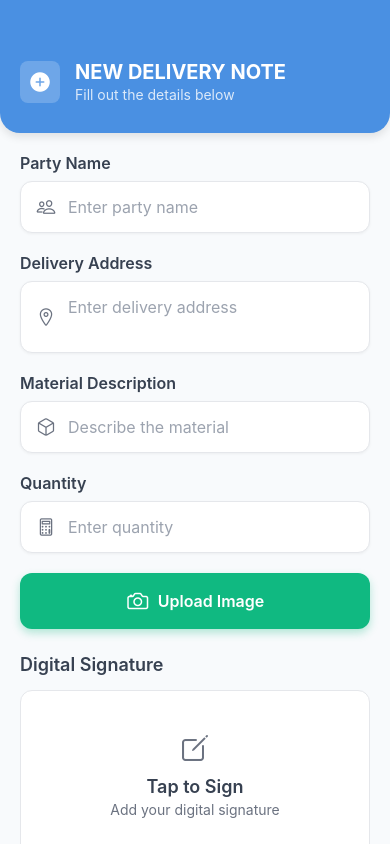
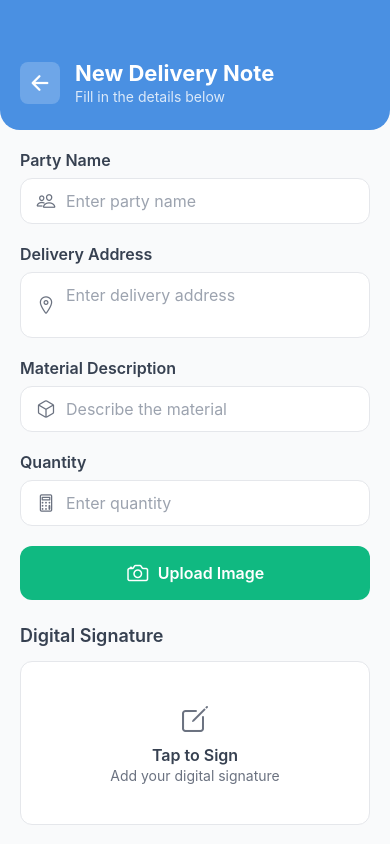
Before and after one commit to KushalJain07/RDMS_1, a React Native app: screen /DeliveryNoteScreen in a window 390 px wide. Built offline with nearby package versions, Linux system fonts and the light colour scheme.

Commit message:
changes in the suppiler  add dilivery note screen

```diff
--- a/screens/Driver_screens/DeliveryNoteScreen.jsx
+++ b/screens/Driver_screens/DeliveryNoteScreen.jsx
@@ -1,5 +1,4 @@
 import Icon from 'react-native-vector-icons/Ionicons';
-
 import SignatureScreen from 'react-native-signature-canvas';
 import React, { useRef, useState } from 'react';
 import {
@@ -11,43 +10,29 @@ import {
   StyleSheet,
   Alert,
   StatusBar,
+  Image,
 } from 'react-native';
 import { useNavigation } from '@react-navigation/native';
 import MapScreen from './MapScreen';
 
-
-
-export default function DeliveryNoteScreen () {
-
-const navigation = useNavigation();
-
-
+export default function DeliveryNoteScreen() {
+  const navigation = useNavigation();
 
   const [signature, setSignature] = useState(null);
   const [showSignaturePad, setShowSignaturePad] = useState(false);
   const signatureRef = useRef();
 
-  function handleNavigation(screenName) {
-    navigation.navigate(screenName);
-
-
-  }
-
-
-
-
-  const handleSignature = (signature) => {
-    setSignature(signature);
+  const handleSignature = (sig) => {
+    setSignature(sig);
     setShowSignaturePad(false);
   };
 
   const handleEmpty = () => {
-    Alert.alert('Warning', 'Please provide a signature');
+    Alert.alert('Warning', 'Please provide a signature.');
   };
 
   const clearSignature = () => {
     setSignature(null);
-    signatureRef.current?.clearSignature();
   };
 
   const style = `.m-signature-pad--footer {display: none; margin: 0px;}`;
@@ -58,18 +43,17 @@ const navigation = useNavigation();
       <ScrollView contentContainerStyle={styles.container}>
         {/* Header */}
         <View style={styles.header}>
-          <TouchableOpacity style={styles.backButton}>
-            <Icon name="add-circle" size={24} color="#fff" />
+          <TouchableOpacity style={styles.backButton} onPress={() => navigation.goBack()}>
+            <Icon name="arrow-back" size={24} color="#fff" />
           </TouchableOpacity>
           <View style={styles.headerTitleContainer}>
-            <Text style={styles.headerTitle}>NEW DELIVERY NOTE</Text>
-            <Text style={styles.headerSubtitle}>Fill out the details below</Text>
+            <Text style={styles.headerTitle}>New Delivery Note</Text>
+            <Text style={styles.headerSubtitle}>Fill in the details below</Text>
           </View>
         </View>
 
         {/* Form Container */}
         <View style={styles.formContainer}>
-          {/* Party Name */}
           <View style={styles.inputGroup}>
             <Text style={styles.inputLabel}>Party Name</Text>
             <View style={styles.inputContainer}>
@@ -82,7 +66,6 @@ const navigation = useNavigation();
             </View>
           </View>
 
-          {/* Delivery Address */}
           <View style={styles.inputGroup}>
             <Text style={styles.inputLabel}>Delivery Address</Text>
             <View style={styles.inputContainer}>
@@ -92,12 +75,10 @@ const navigation = useNavigation();
                 style={styles.input}
                 placeholderTextColor="#9CA3AF"
                 multiline
-                numberOfLines={2}
               />
             </View>
           </View>
 
-          {/* Material Description */}
           <View style={styles.inputGroup}>
             <Text style={styles.inputLabel}>Material Description</Text>
             <View style={styles.inputContainer}>
@@ -110,7 +91,6 @@ const navigation = useNavigation();
             </View>
           </View>
 
-          {/* Quantity */}
           <View style={styles.inputGroup}>
             <Text style={styles.inputLabel}>Quantity</Text>
             <View style={styles.inputContainer}>
@@ -124,7 +104,6 @@ const navigation = useNavigation();
             </View>
           </View>
 
-          {/* Upload Image Button */}
           <TouchableOpacity style={styles.uploadButton}>
             <Icon name="camera-outline" size={24} color="#fff" />
             <Text style={styles.uploadButtonText}>Upload Image</Text>
@@ -133,12 +112,14 @@ const navigation = useNavigation();
           {/* Signature Section */}
           <View style={styles.signatureSection}>
             <Text style={styles.sectionTitle}>Digital Signature</Text>
-
             {!showSignaturePad ? (
               <View style={styles.signatureContainer}>
                 {signature ? (
                   <View style={styles.signaturePreview}>
-                    <Text style={styles.signatureSuccessText}>✓ Signature Captured</Text>
+                    <Image
+                      source={{ uri: signature }}
+                      style={{ width: '100%', height: 100, resizeMode: 'contain' }}
+                    />
                     <View style={styles.signatureActions}>
                       <TouchableOpacity
                         style={styles.signatureActionButton}
@@ -152,7 +133,7 @@ const navigation = useNavigation();
                         onPress={clearSignature}
                       >
                         <Icon name="trash-outline" size={18} color="#EF4444" />
-                        <Text style={[styles.signatureActionText, {color: '#EF4444'}]}>Clear</Text>
+                        <Text style={[styles.signatureActionText, { color: '#EF4444' }]}>Clear</Text>
                       </TouchableOpacity>
                     </View>
                   </View>
@@ -177,8 +158,8 @@ const navigation = useNavigation();
                   clearText="Clear"
                   confirmText="Save"
                   webStyle={style}
-                  autoClear={true}
-                  imageType="image/svg+xml"
+                  autoClear
+                  imageType="image/png"
                 />
                 <TouchableOpacity
                   style={styles.cancelSignatureButton}
@@ -191,8 +172,10 @@ const navigation = useNavigation();
           </View>
 
           {/* Capture Location Button */}
-          <TouchableOpacity style={styles.locationButton}
-            onPress={()=>navigation.navigate(MapScreen)}>
+          <TouchableOpacity
+            style={styles.locationButton}
+            onPress={() => navigation.navigate('MapScreen')}
+          >
             <Icon name="navigate-outline" size={24} color="#fff" />
             <Text style={styles.locationText}>Capture Current Location</Text>
           </TouchableOpacity>
@@ -206,45 +189,40 @@ const navigation = useNavigation();
       </ScrollView>
     </>
   );
-};
+}
 
 const styles = StyleSheet.create({
   container: {
     flexGrow: 1,
-    backgroundColor: '#F8FAFC',
+    backgroundColor: '#F9FAFB',
+    paddingBottom: 20,
   },
   header: {
     backgroundColor: '#4A90E2',
     paddingTop: 60,
-    paddingBottom: 30,
+    paddingBottom: 25,
     paddingHorizontal: 20,
     flexDirection: 'row',
     alignItems: 'center',
     borderBottomLeftRadius: 20,
     borderBottomRightRadius: 20,
-    shadowColor: '#000',
-    shadowOffset: { width: 0, height: 4 },
-    shadowOpacity: 0.1,
-    shadowRadius: 8,
-    elevation: 8,
   },
   backButton: {
     padding: 8,
     borderRadius: 8,
-    backgroundColor: 'rgba(255, 255, 255, 0.2)',
+    backgroundColor: 'rgba(255,255,255,0.2)',
   },
   headerTitleContainer: {
     marginLeft: 15,
-    flex: 1,
   },
   headerTitle: {
-    fontSize: 20,
+    fontSize: 22,
     fontWeight: 'bold',
     color: '#fff',
   },
   headerSubtitle: {
     fontSize: 14,
-    color: 'rgba(255, 255, 255, 0.8)',
+    color: 'rgba(255,255,255,0.8)',
     marginTop: 2,
   },
   formContainer: {
@@ -267,18 +245,13 @@ const styles = StyleSheet.create({
     borderWidth: 1,
     borderColor: '#E5E7EB',
     paddingHorizontal: 15,
-    shadowColor: '#000',
-    shadowOffset: { width: 0, height: 1 },
-    shadowOpacity: 0.05,
-    shadowRadius: 3,
-    elevation: 2,
   },
   inputIcon: {
-    marginRight: 12,
+    marginRight: 10,
   },
   input: {
     flex: 1,
-    paddingVertical: 15,
+    paddingVertical: 12,
     fontSize: 16,
     color: '#374151',
   },
@@ -287,14 +260,9 @@ const styles = StyleSheet.create({
     flexDirection: 'row',
     alignItems: 'center',
     justifyContent: 'center',
-    paddingVertical: 15,
+    paddingVertical: 14,
     borderRadius: 12,
     marginBottom: 25,
-    shadowColor: '#10B981',
-    shadowOffset: { width: 0, height: 4 },
-    shadowOpacity: 0.3,
-    shadowRadius: 8,
-    elevation: 6,
   },
   uploadButtonText: {
     color: '#fff',
@@ -303,7 +271,7 @@ const styles = StyleSheet.create({
     marginLeft: 8,
   },
   signatureSection: {
-    marginBottom: 25,
+    marginBottom: 30,
   },
   sectionTitle: {
     fontSize: 18,
@@ -316,44 +284,37 @@ const styles = StyleSheet.create({
     borderRadius: 12,
     borderWidth: 1,
     borderColor: '#E5E7EB',
-    overflow: 'hidden',
   },
   signaturePrompt: {
     alignItems: 'center',
     justifyContent: 'center',
     paddingVertical: 40,
-    paddingHorizontal: 20,
   },
   signaturePromptText: {
-    fontSize: 18,
+    fontSize: 16,
     fontWeight: '600',
     color: '#374151',
-    marginTop: 10,
+    marginTop: 8,
   },
   signaturePromptSubtext: {
     fontSize: 14,
     color: '#6B7280',
-    marginTop: 4,
+    marginTop: 2,
   },
   signaturePreview: {
-    padding: 20,
-    alignItems: 'center',
-  },
-  signatureSuccessText: {
-    fontSize: 16,
-    fontWeight: '600',
-    color: '#10B981',
-    marginBottom: 15,
+    padding: 15,
   },
   signatureActions: {
     flexDirection: 'row',
+    justifyContent: 'center',
     gap: 20,
+    marginTop: 10,
   },
   signatureActionButton: {
     flexDirection: 'row',
     alignItems: 'center',
-    paddingVertical: 8,
-    paddingHorizontal: 15,
+    paddingVertical: 6,
+    paddingHorizontal: 12,
     borderRadius: 8,
     backgroundColor: '#F3F4F6',
   },
@@ -373,29 +334,23 @@ const styles = StyleSheet.create({
     position: 'absolute',
     top: 10,
     right: 10,
-    backgroundColor: 'rgba(0, 0, 0, 0.1)',
-    paddingHorizontal: 15,
-    paddingVertical: 8,
+    backgroundColor: 'rgba(0,0,0,0.1)',
+    paddingHorizontal: 12,
+    paddingVertical: 6,
     borderRadius: 6,
   },
   cancelSignatureText: {
     color: '#6B7280',
     fontSize: 14,
-    fontWeight: '500',
   },
   locationButton: {
     backgroundColor: '#F59E0B',
     flexDirection: 'row',
     alignItems: 'center',
     justifyContent: 'center',
-    paddingVertical: 15,
+    paddingVertical: 14,
     borderRadius: 12,
-    marginBottom: 30,
-    shadowColor: '#F59E0B',
-    shadowOffset: { width: 0, height: 4 },
-    shadowOpacity: 0.3,
-    shadowRadius: 8,
-    elevation: 6,
+    marginBottom: 25,
   },
   locationText: {
     color: '#fff',
@@ -408,13 +363,8 @@ const styles = StyleSheet.create({
     flexDirection: 'row',
     alignItems: 'center',
     justifyContent: 'center',
-    paddingVertical: 18,
+    paddingVertical: 16,
     borderRadius: 12,
-    shadowColor: '#4A90E2',
-    shadowOffset: { width: 0, height: 6 },
-    shadowOpacity: 0.4,
-    shadowRadius: 10,
-    elevation: 8,
   },
   submitButtonText: {
     color: '#fff',
```
